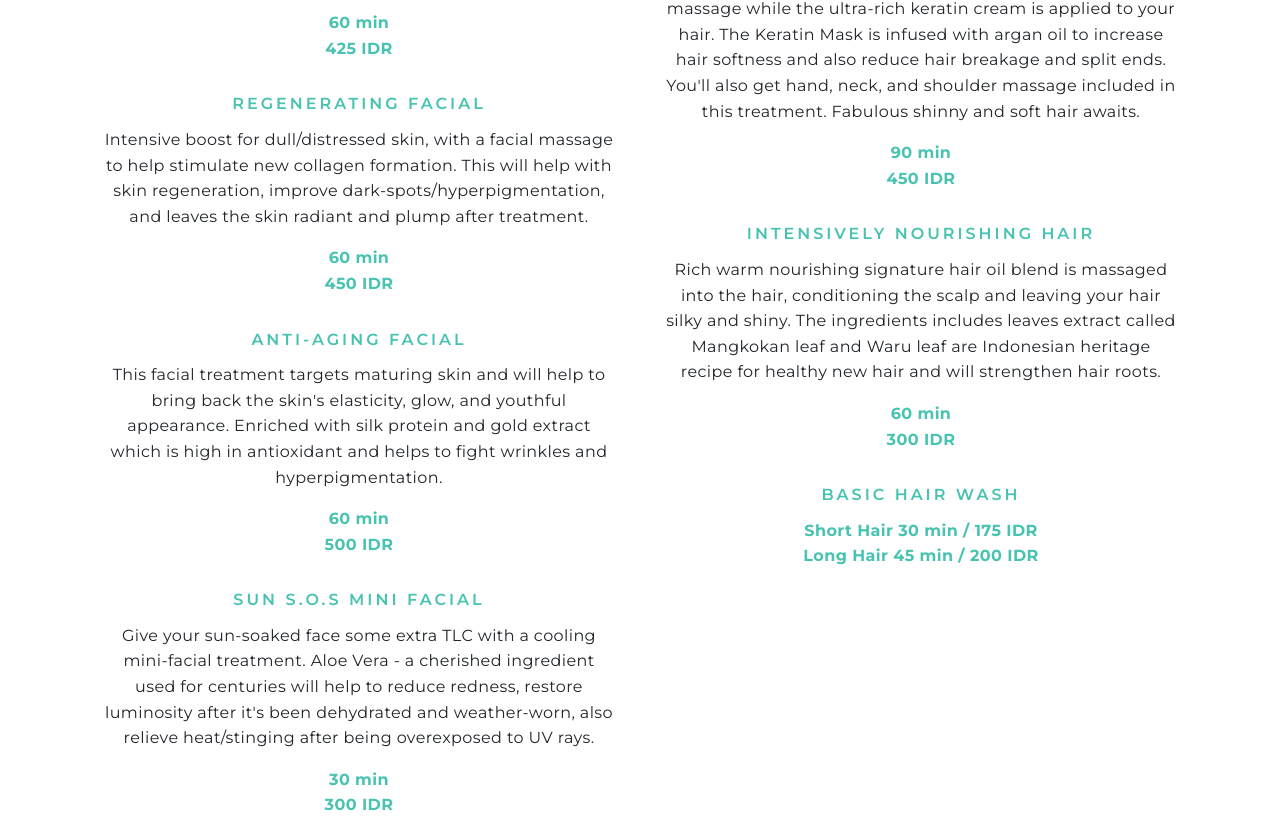
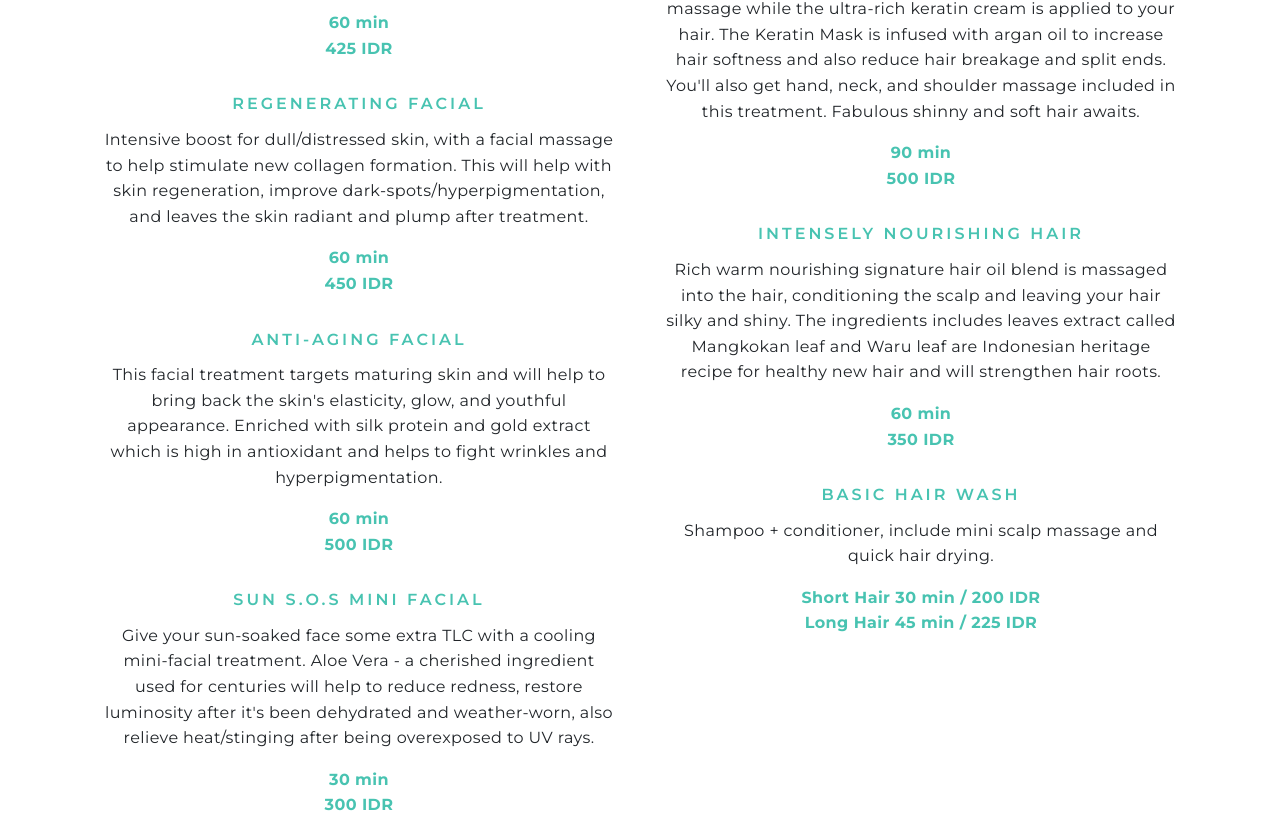
Before and after one commit to aldipee/redayspa, a Next.js app: page /treatment-menu in a window 1280 px wide. Shown: the part 2924-3757 px from the top of the page. Built offline with nearby package versions, Linux system fonts and the light colour scheme.

Commit message:
hair treatment

```diff
--- a/pages/treatment-menu.js
+++ b/pages/treatment-menu.js
@@ -273,20 +273,20 @@ export default function Home() {
                           Cream options:
                         </p>
                         <p>
-                          Dark Chocolate: deep moisturizing/dry hair
+                          Dark Chocolate: deep moisturizing / dry hair
                           <br />
-                          Strawberry Yogurt: shine boosting/dull hair
+                          Strawberry Yogurt: shine boosting / dull hair
                           <br />
-                          Mint Sorbet: itchy scalp/dandruff
+                          Mint Sorbet: itchy scalp / dandruff
                           <br />
-                          Green Tea Butter: intensive repair/damaged hair
+                          Green Tea Butter: intensive repair / damaged hair
                           <br />
-                          Vanilla Milk: nourishing/frizzy hair
+                          Vanilla Milk: nourishing / frizzy hair
                         </p>
                         <p className='font-bold green'>
                           60 min
                           <br />
-                          300 IDR
+                          350 IDR
                         </p>
                       </div>
                       <div className='text-center mb30'>
@@ -297,26 +297,29 @@ export default function Home() {
                         <p className='font-bold green'>
                           90 min
                           <br />
-                          450 IDR
+                          500 IDR
                         </p>
                       </div>
                       <div className='text-center mb30'>
-                        <div className='sm-heading'>INTENSIVELY NOURISHING HAIR</div>
+                        <div className='sm-heading'>INTENSELY NOURISHING HAIR</div>
                         <p>
                           Rich warm nourishing signature hair oil blend is massaged into the hair, conditioning the scalp and leaving your hair silky and shiny. The ingredients includes leaves extract called Mangkokan leaf and Waru leaf are Indonesian heritage recipe for healthy new hair and will strengthen hair roots.
                         </p>
                         <p className='font-bold green'>
                           60 min
                           <br />
-                          300 IDR
+                          350 IDR
                         </p>
                       </div>
                       <div className='text-center mb30'>
                         <div className='sm-heading'>BASIC HAIR WASH</div>
+                        <p>
+                          Shampoo + conditioner, include mini scalp massage and quick hair drying.
+                        </p>
                         <p className='font-bold green'>
-                          Short Hair 30 min / 175 IDR
+                          Short Hair 30 min / 200 IDR
                           <br />
-                          Long Hair 45 min / 200 IDR
+                          Long Hair 45 min / 225 IDR
                         </p>
                       </div>
                     </div>
```
